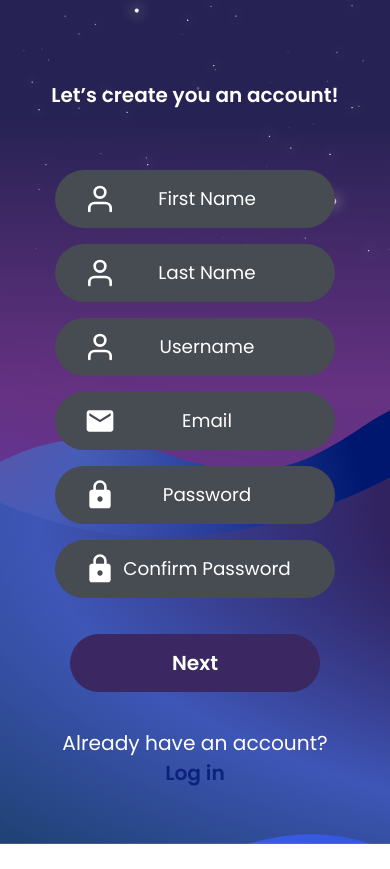
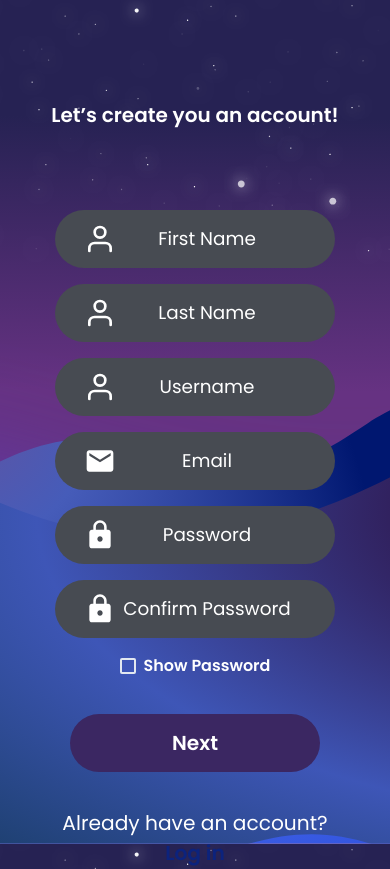
Before and after one commit to Scripted2/scripted_fe, a React (Vite) app: page /signup in a window 390 px wide. Before the commit the page ends 844 px from the top, so only its background shows below. Built offline with nearby package versions, Linux system fonts and the light colour scheme.

Commit message:
- added a checkbox to reveal the password - improved responsiveness

```diff
--- a/src/components/auth/Form.tsx
+++ b/src/components/auth/Form.tsx
@@ -1,14 +1,10 @@
-import {Button, FormControl, Input, InputGroup, InputLeftElement, Text, VStack} from "@chakra-ui/react";
+import {Button, Checkbox, FormControl, Input, InputGroup, InputLeftElement, Text, VStack} from "@chakra-ui/react";
 import {FiUser} from "react-icons/fi";
 import {MdEmail, MdLock} from "react-icons/md";
 import {Link} from "react-router-dom";
-
-interface IAuthForm {
-    buttonText: string;
-    bottomText?: string;
-    linkText?: string;
-    goTo: string;
-}
+import {IAuthForm} from "../../interfaces/form.interface.ts";
+import {fieldStyles, leftElementStyles} from "../../styles/components/form.ts";
+import {useState} from "react";
 
 const AuthForm = ({
                       buttonText,
@@ -16,40 +12,20 @@ const AuthForm = ({
                       linkText,
                       goTo,
                   }: IAuthForm) => {
-    const fieldStyles = {
-        backgroundColor: "#474B52",
-        borderRadius: "40.38px",
-        border: "none",
-        height: "58px",
-        color: "#FFFFFF",
-        textAlign: "center",
-        _placeholder: {
-            color: "#FFFFFF",
-            fontSize: "1.15rem",
-        },
-        _active: {
-            border: "none",
-        },
+    const [showPassword, setShowPassword] = useState(false);
+
+    const revealPassword = () => {
+        setShowPassword(!showPassword);
     };
-
-    const leftElementStyles = {
-        pointerEvents: "none",
-        height: "100%",
-        display: "flex",
-        alignItems: "center",
-        justifyContent: "center",
-        marginLeft: "25px",
-    }
 
     return (
         <>
             <VStack
                 spacing={4}
-                align="stretch"
-                width={"280px"}
+                maxW={"280px"}
                 margin={"0 auto"}
             >
-                <FormControl id="first-name" isRequired mt={"60px"}>
+                <FormControl id="first-name" isRequired mt={20}>
                     <InputGroup>
                         <InputLeftElement
                             children={<FiUser color="white" size={"32px"}/>}
@@ -91,7 +67,11 @@ const AuthForm = ({
                             children={<MdLock color="white" size={"32px"}/>}
                             sx={leftElementStyles}
                         />
-                        <Input sx={fieldStyles} type="password" placeholder="Password"/>
+                        <Input
+                            sx={fieldStyles}
+                            type={showPassword ? "text" : "password"}
+                            placeholder="Password"
+                        />
                     </InputGroup>
                 </FormControl>
                 <FormControl id="confirm-password" isRequired>
@@ -100,11 +80,23 @@ const AuthForm = ({
                             children={<MdLock color="white" size={"32px"}/>}
                             sx={leftElementStyles}
                         />
-                        <Input sx={fieldStyles} type="password" placeholder="Confirm Password"/>
+                        <Input
+                            sx={fieldStyles}
+                            type={showPassword ? "text" : "password"}
+                            placeholder="Confirm Password"
+                        />
                     </InputGroup>
                 </FormControl>
+                <Checkbox
+                    colorScheme={"whiteAlpha"}
+                    color={"#FFFFFF"}
+                    fontSize={"1.262rem"}
+                    fontWeight={"semibold"}
+                    onChange={revealPassword}
+                >
+                    Show Password
+                </Checkbox>
                 <Button m={"20px auto"}>{buttonText}</Button>
-
                 <Text fontSize={"1.262rem"} color={"#FFFFFF"} textAlign={"center"}>
                     {bottomText}
                     <Text
--- a/src/components/site/Header.tsx
+++ b/src/components/site/Header.tsx
@@ -12,7 +12,7 @@ const Header = ({
                 fontSize={"1.25rem"}
                 fontWeight={"semibold"}
                 textAlign={"center"}
-                marginTop={"80px"}
+                marginTop={{base: "100px", lg: "110px", xl: "250px"}}
             >
                 {title}
             </Text>
--- a/src/configs/chakraTheme.ts
+++ b/src/configs/chakraTheme.ts
@@ -1,6 +1,13 @@
 import {extendTheme} from "@chakra-ui/react";
 
 const theme = extendTheme({
+    breakpoints: {
+        base: "0px",
+        sm: "640px",
+        md: "768px",
+        lg: "1920px",
+        xl: "2560px",
+    },
     styles: {
         global: {
             body: {
--- /dev/null
+++ b/src/interfaces/form.interface.ts
@@ -0,0 +1,6 @@
+export interface IAuthForm {
+    buttonText: string;
+    bottomText?: string;
+    linkText?: string;
+    goTo: string;
+}
--- /dev/null
+++ b/src/styles/components/form.ts
@@ -0,0 +1,24 @@
+export const fieldStyles = {
+    backgroundColor: "#474B52",
+    borderRadius: "40.38px",
+    border: "none",
+    height: "58px",
+    color: "#FFFFFF",
+    textAlign: "center",
+    _placeholder: {
+        color: "#FFFFFF",
+        fontSize: "1.15rem",
+    },
+    _active: {
+        border: "none",
+    },
+};
+
+export const leftElementStyles = {
+    pointerEvents: "none",
+    height: "100%",
+    display: "flex",
+    alignItems: "center",
+    justifyContent: "center",
+    marginLeft: "25px",
+}
```
